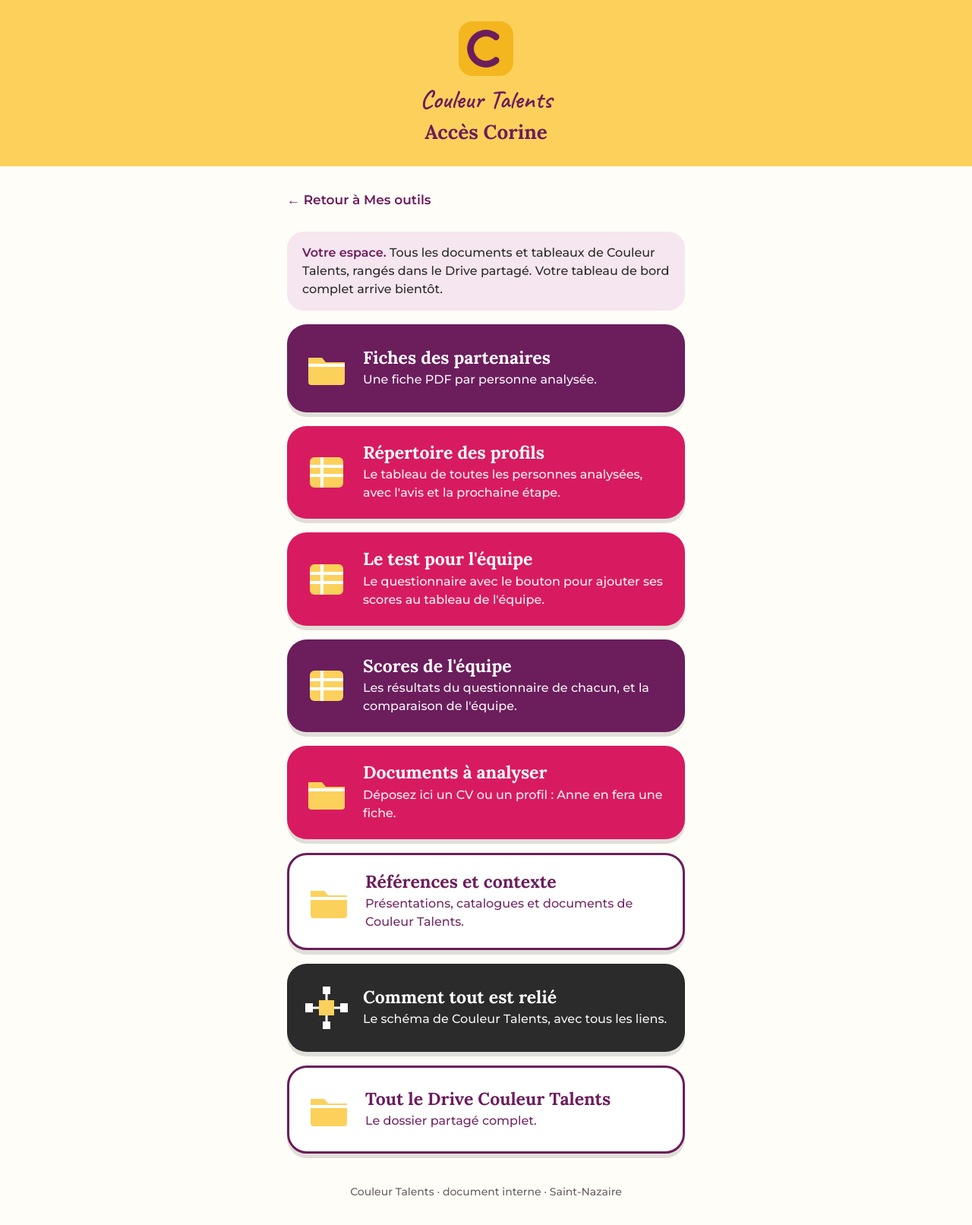
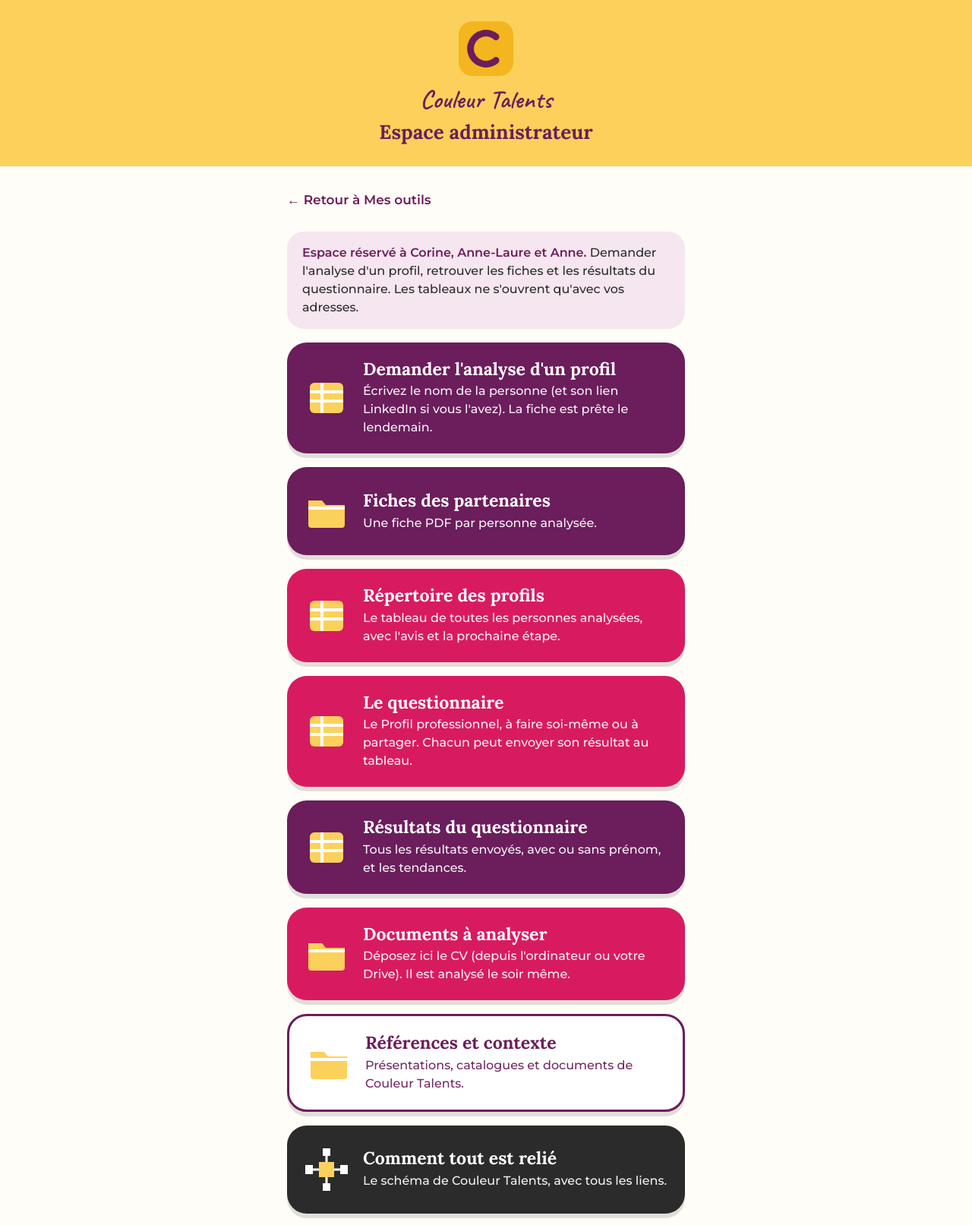
Before and after one commit to AnalScopie/civipedia-territoires, a plain HTML site: page couleur-talents/corine.html in a window 1280 px wide. Shown: the top 1613 px of the page at 76% size. Drawn offline with Linux system fonts and the light colour scheme.

Commit message:
Espace administrateur : demander une analyse de profil, résultats du questionnaire
Nouveau bouton « Demander l'analyse d'un profil » (onglet À analyser du Répertoire, traité chaque soir). Le questionnaire sans lien ?equipe, et le tableau unique des résultats à la place de l'ancien tableau de l'équipe.

Co-Authored-By: Claude Opus 5.5 <noreply@anthropic.com>
Claude-Session: https://claude.ai/code/session_01CiTsUHbqzuY98BxvVTUtNE

```diff
--- a/couleur-talents/corine.html
+++ b/couleur-talents/corine.html
@@ -48,11 +48,11 @@ footer{text-align:center;font-size:14px;color:#6b5f66;padding:0 18px 30px}
 <header>
   <img src="icones/icone-192.png" alt="">
   <div class="marque">Couleur Talents</div>
-  <h1>Accès Corine</h1>
+  <h1>Espace administrateur</h1>
 </header>
 <main>
   <a class="retour" href="./">← Retour à Mes outils</a>
-  <div class="encours"><b>Votre espace.</b> Tous les documents et tableaux de Couleur Talents, rangés dans le Drive partagé. Votre tableau de bord complet arrive bientôt.</div>
+  <div class="encours"><b>Espace réservé à Corine, Anne-Laure et Anne.</b> Demander l'analyse d'un profil, retrouver les fiches et les résultats du questionnaire. Les tableaux ne s'ouvrent qu'avec vos adresses.</div>
   <div id="boutons" style="display:grid;gap:18px"></div>
 </main>
 <footer>Couleur Talents · document interne · Saint-Nazaire</footer>
@@ -60,11 +60,12 @@ footer{text-align:center;font-size:14px;color:#6b5f66;padding:0 18px 30px}
 var DOSSIER = '<path d="M8 18h18l5 6h25v26a4 4 0 0 1-4 4H12a4 4 0 0 1-4-4z" fill="#FCD15B"/><path d="M8 28h48" stroke="#fff" stroke-width="4"/>';
 var TABLEAU = '<rect x="10" y="12" width="44" height="40" rx="6" fill="#FCD15B"/><path d="M10 24h44M10 36h44M26 12v40" stroke="#fff" stroke-width="4"/>';
 var OUTILS = [
+  { titre: "Demander l'analyse d'un profil", texte: "Écrivez le nom de la personne (et son lien LinkedIn si vous l'avez). La fiche est prête le lendemain.", lien: "https://docs.google.com/spreadsheets/d/1VoNa1jNLr5-b3z4BOlDVWT-noDNPcu9oHuQOkEo027c/edit#gid=50", classe: "b1", icone: TABLEAU },
   { titre: "Fiches des partenaires", texte: "Une fiche PDF par personne analysée.", lien: "https://drive.google.com/drive/folders/1VtR93HMY6_ngwbR14RlAusVXTHt0A3VB", classe: "b1", icone: DOSSIER },
   { titre: "Répertoire des profils", texte: "Le tableau de toutes les personnes analysées, avec l'avis et la prochaine étape.", lien: "https://docs.google.com/spreadsheets/d/1VoNa1jNLr5-b3z4BOlDVWT-noDNPcu9oHuQOkEo027c/edit", classe: "b2", icone: TABLEAU },
-  { titre: "Le test pour l'équipe", texte: "Le questionnaire avec le bouton pour ajouter ses scores au tableau de l'équipe.", lien: "../profil-professionnel/?equipe", classe: "b2", icone: TABLEAU },
-  { titre: "Scores de l'équipe", texte: "Les résultats du questionnaire de chacun, et la comparaison de l'équipe.", lien: "https://docs.google.com/spreadsheets/d/14p47Ep-bInkJSIbaqQvluqj2zbPwVzHIdi9_0IxHOWc/edit", classe: "b1", icone: TABLEAU },
-  { titre: "Documents à analyser", texte: "Déposez ici un CV ou un profil : Anne en fera une fiche.", lien: "https://drive.google.com/drive/folders/1uLxEp7xKp2LZE3jMmGDx65STxXh1fLZ2", classe: "b2", icone: DOSSIER },
+  { titre: "Le questionnaire", texte: "Le Profil professionnel, à faire soi-même ou à partager. Chacun peut envoyer son résultat au tableau.", lien: "../profil-professionnel/", classe: "b2", icone: TABLEAU },
+  { titre: "Résultats du questionnaire", texte: "Tous les résultats envoyés, avec ou sans prénom, et les tendances.", lien: "https://docs.google.com/spreadsheets/d/1FsMiH_kzXtVTL9WGEa4P-VWdvtvhbYbTK3sktzyLWH4/edit", classe: "b1", icone: TABLEAU },
+  { titre: "Documents à analyser", texte: "Déposez ici le CV (depuis l'ordinateur ou votre Drive). Il est analysé le soir même.", lien: "https://drive.google.com/drive/folders/1uLxEp7xKp2LZE3jMmGDx65STxXh1fLZ2", classe: "b2", icone: DOSSIER },
   { titre: "Références et contexte", texte: "Présentations, catalogues et documents de Couleur Talents.", lien: "https://drive.google.com/drive/folders/11dG6kt2FESfWO5Hv41Ksz3APzdedmlX8", classe: "b3", icone: DOSSIER },
   { titre: "Comment tout est relié", texte: "Le schéma de Couleur Talents, avec tous les liens.", lien: "schema.html", classe: "b4", icone: '<rect x="22" y="22" width="20" height="20" fill="#FCD15B"/><rect x="4" y="26" width="10" height="12" fill="#fff"/><rect x="50" y="26" width="10" height="12" fill="#fff"/><rect x="27" y="4" width="10" height="10" fill="#fff"/><rect x="27" y="50" width="10" height="10" fill="#fff"/><path d="M14 32h8M42 32h8M32 14v8M42 42" stroke="#fff" stroke-width="3"/><path d="M32 42v8" stroke="#fff" stroke-width="3"/>' },
   { titre: "Tout le Drive Couleur Talents", texte: "Le dossier partagé complet.", lien: "https://drive.google.com/drive/folders/1xoB-foka3NMHlHD-PL1-Ksz-pPj5IWXe", classe: "b3", icone: DOSSIER }
```
